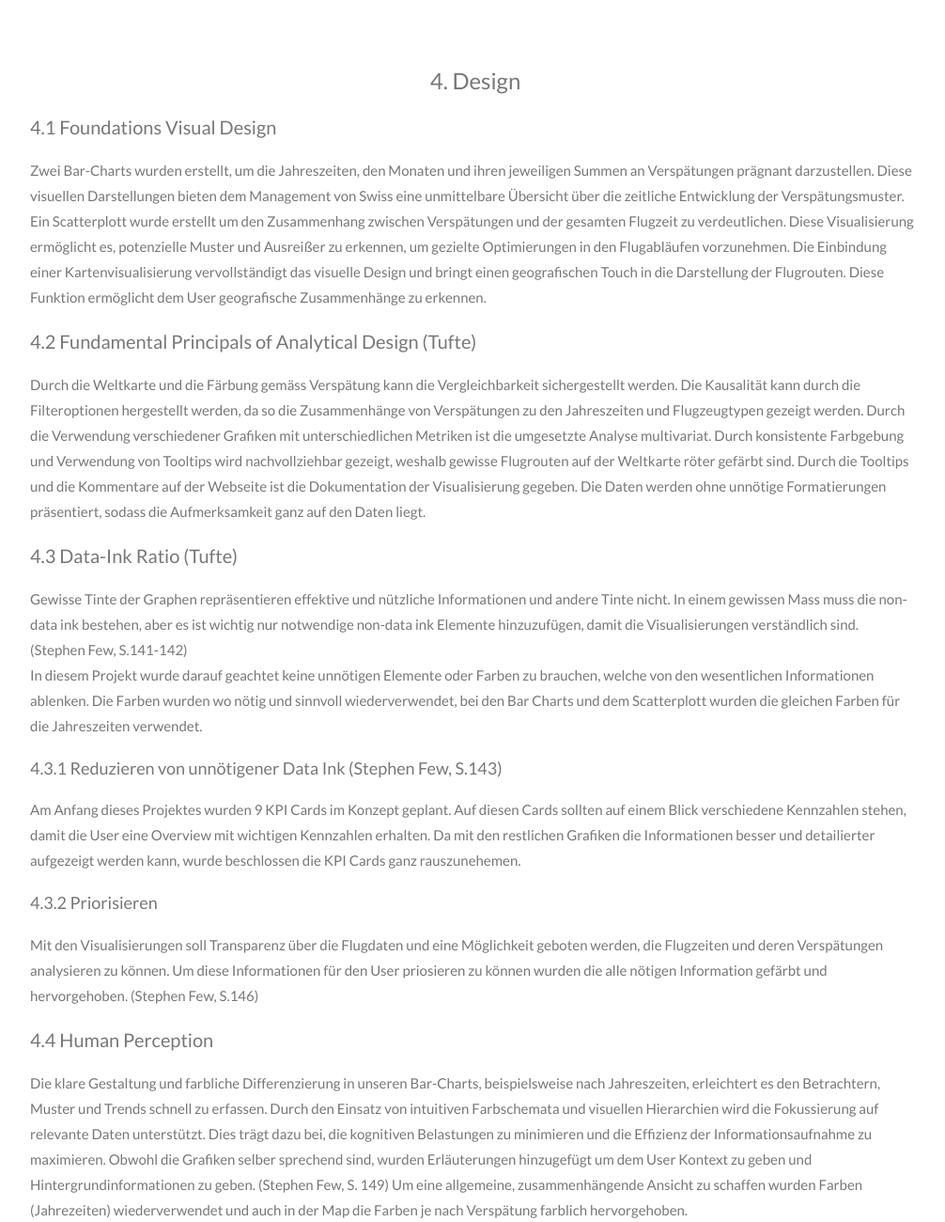
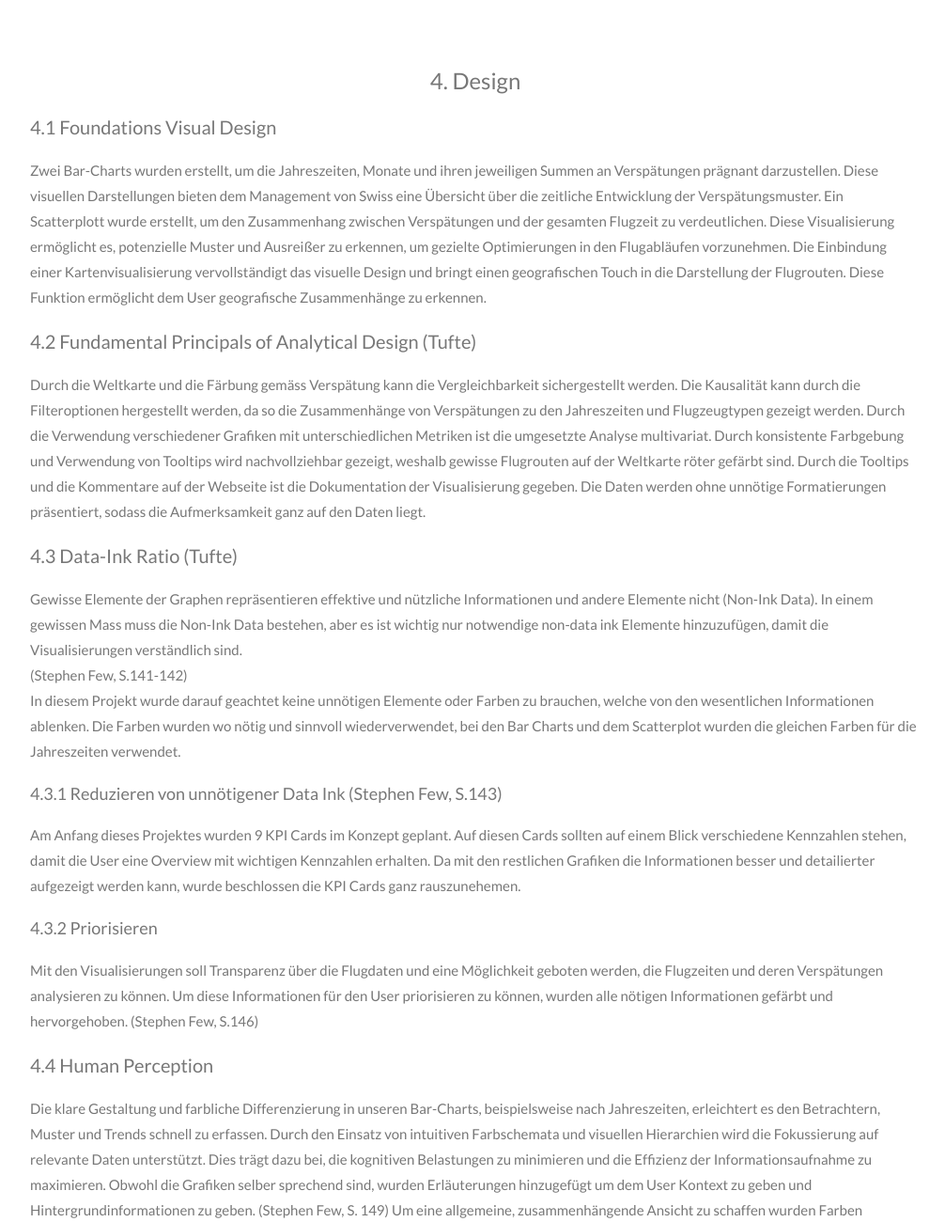
Before and after one commit to DAVIHS23/g04, a plain HTML site: page index.html in a window 1280 px wide. Shown: the part 8639-9939 px from the top of the page at 94% size, without its empty margins (134-1140 px from the left). Drawn offline with nearby package versions, Linux system fonts and the light colour scheme; no server answers.

Commit message:
Update index.html

```diff
--- a/index.html
+++ b/index.html
@@ -126,7 +126,7 @@
         <h4>2.1 Datenherkunft</h4>
 
         <p>
-            Die Daten wurden über die API von Flightradar (<a href="https://www.flightradar24.com/data/airlines/lx-swr">Link</a>) bezogen und decken den Zeitraum vom November 2019 bis Dezember 2022 ab. Zur Verfügung stehen Flugdaten wie Abflugdatum, geplante Abflugzeit (Scheduled Time Departure - STD), effektive Abflugzeit (Actual Time Departure - ATD), geplante Ankunftszeit (Scheduled Time Arrival - STA) sowie der Status, in welchem die Landezeit festgehalten wird. In diesem Dataset sind zwar die einzelnen Abflug- und Zielflughäfen vermerkt, jedoch ohne geograpfische Informationen. Um die geograpfischen Daten zu den Flughäfen hinzuzufügen, wurde das Dataset mit einem weiteren Dataset (Airports.csv) zusammengeführt.
+            Die Daten wurden über die API von Flightradar (<a href="https://www.flightradar24.com/data/airlines/lx-swr">Link</a>) bezogen und decken den Zeitraum vom November 2019 bis Dezember 2022 ab. Zur Verfügung stehen Flugdaten wie Abflugdatum, geplante Abflugzeit (Scheduled Time Departure - STD), effektive Abflugzeit (Actual Time Departure - ATD), geplante Ankunftszeit (Scheduled Time Arrival - STA) sowie der Status, in welchem die Landezeit festgehalten wird. In diesem Dataset sind zwar die einzelnen Abflug- und Zielflughäfen vermerkt, jedoch ohne geografische Informationen. Um die geografischen Daten zu den Flughäfen hinzuzufügen, wurde das Dataset mit einem weiteren Dataset (Airports.csv) zusammengeführt.
             <br>
             <br>
             Insgesamt wurden 23'607 Flüge analyisert, die auf sechs unterschiedlichen Flugzeugtypen der Swiss basieren.
@@ -278,8 +278,8 @@
         <h3 class="w3-center">4. Design</h3>
         <h4>4.1 Foundations Visual Design</h4>
         <p>
-            Zwei Bar-Charts wurden erstellt, um die Jahreszeiten, den Monaten und ihren jeweiligen Summen an Verspätungen prägnant darzustellen. Diese visuellen Darstellungen bieten dem Management von Swiss eine unmittelbare Übersicht über die zeitliche Entwicklung der Verspätungsmuster.
-            Ein Scatterplott wurde erstellt um den Zusammenhang zwischen Verspätungen und der gesamten Flugzeit zu verdeutlichen. Diese Visualisierung ermöglicht es, potenzielle Muster und Ausreißer zu erkennen, um gezielte Optimierungen in den Flugabläufen vorzunehmen.
+            Zwei Bar-Charts wurden erstellt, um die Jahreszeiten, Monate und ihren jeweiligen Summen an Verspätungen prägnant darzustellen. Diese visuellen Darstellungen bieten dem Management von Swiss eine Übersicht über die zeitliche Entwicklung der Verspätungsmuster.
+            Ein Scatterplott wurde erstellt, um den Zusammenhang zwischen Verspätungen und der gesamten Flugzeit zu verdeutlichen. Diese Visualisierung ermöglicht es, potenzielle Muster und Ausreißer zu erkennen, um gezielte Optimierungen in den Flugabläufen vorzunehmen.
 
             Die Einbindung einer Kartenvisualisierung vervollständigt das visuelle Design und bringt einen geografischen Touch in die Darstellung der Flugrouten. Diese Funktion ermöglicht dem User geografische Zusammenhänge zu erkennen.
         </p>
@@ -291,11 +291,11 @@
 
         <h4>4.3 Data-Ink Ratio (Tufte)</h4>
         <p>
-            Gewisse Tinte der Graphen repräsentieren effektive und nützliche Informationen und andere Tinte nicht.
-            In einem gewissen Mass muss die non-data ink bestehen, aber es ist wichtig nur notwendige non-data ink Elemente hinzuzufügen, damit die Visualisierungen verständlich sind.<br>
+            Gewisse Elemente der Graphen repräsentieren effektive und nützliche Informationen und andere Elemente nicht (Non-Ink Data).
+            In einem gewissen Mass muss die Non-Ink Data bestehen, aber es ist wichtig nur notwendige non-data ink Elemente hinzuzufügen, damit die Visualisierungen verständlich sind.<br>
             (Stephen Few, S.141-142) <br>
 
-            In diesem Projekt wurde darauf geachtet keine unnötigen Elemente oder Farben zu brauchen, welche von den wesentlichen Informationen ablenken. Die Farben wurden wo nötig und sinnvoll wiederverwendet, bei den Bar Charts und dem Scatterplott wurden die gleichen Farben für die Jahreszeiten verwendet.
+            In diesem Projekt wurde darauf geachtet keine unnötigen Elemente oder Farben zu brauchen, welche von den wesentlichen Informationen ablenken. Die Farben wurden wo nötig und sinnvoll wiederverwendet, bei den Bar Charts und dem Scatterplot wurden die gleichen Farben für die Jahreszeiten verwendet.
         </p>
         <h5>4.3.1 Reduzieren von unnötigener Data Ink (Stephen Few, S.143)</h5>
         <p>
@@ -305,7 +305,7 @@
         <h5>4.3.2 Priorisieren</h5>
         <p>
             Mit den Visualisierungen soll Transparenz über die Flugdaten und eine Möglichkeit geboten werden, die Flugzeiten und deren Verspätungen analysieren zu können.
-            Um diese Informationen für den User priosieren zu können wurden die alle nötigen Information gefärbt und hervorgehoben.
+            Um diese Informationen für den User priorisieren zu können, wurden alle nötigen Informationen gefärbt und hervorgehoben.
             (Stephen Few, S.146)
 
         </p>
@@ -337,11 +337,6 @@
             Der Nutzer wird so durch die Webseite geführt und kann die Daten im passenden Detailgrad analysieren.
             <br>
             Durch die Dokumentation der notwendigen Data preparation und die Zusammenfassung von Erkenntnissen im Kapitel 6 ist der Analyseprozess nachvollziehbar und kann als Basis für weitere Schritte genommen werden.
-
-
-
-
-
 
 
         <h4>4.6 Interaction Concept</h4>
```
Lines whose indentation alone changed are shown as unchanged.
